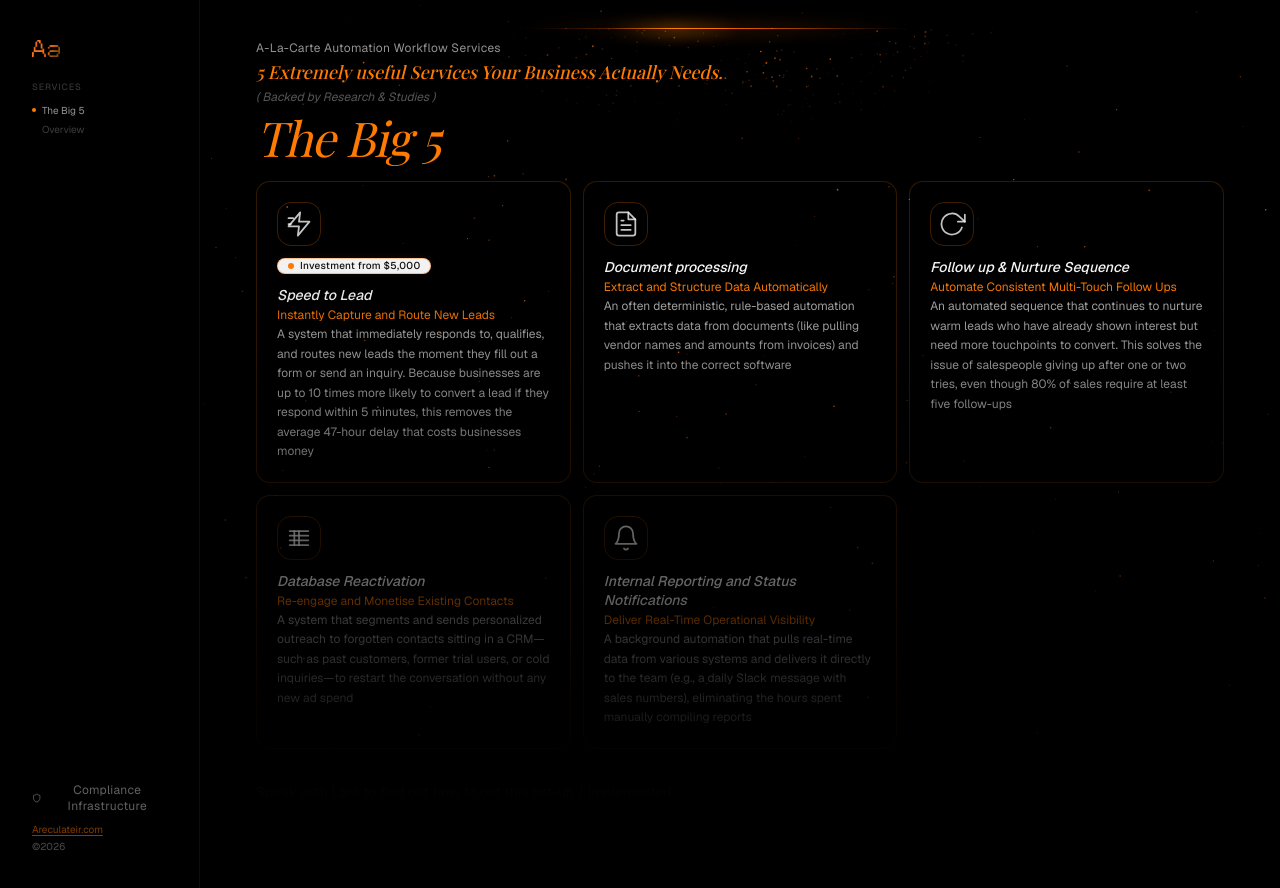
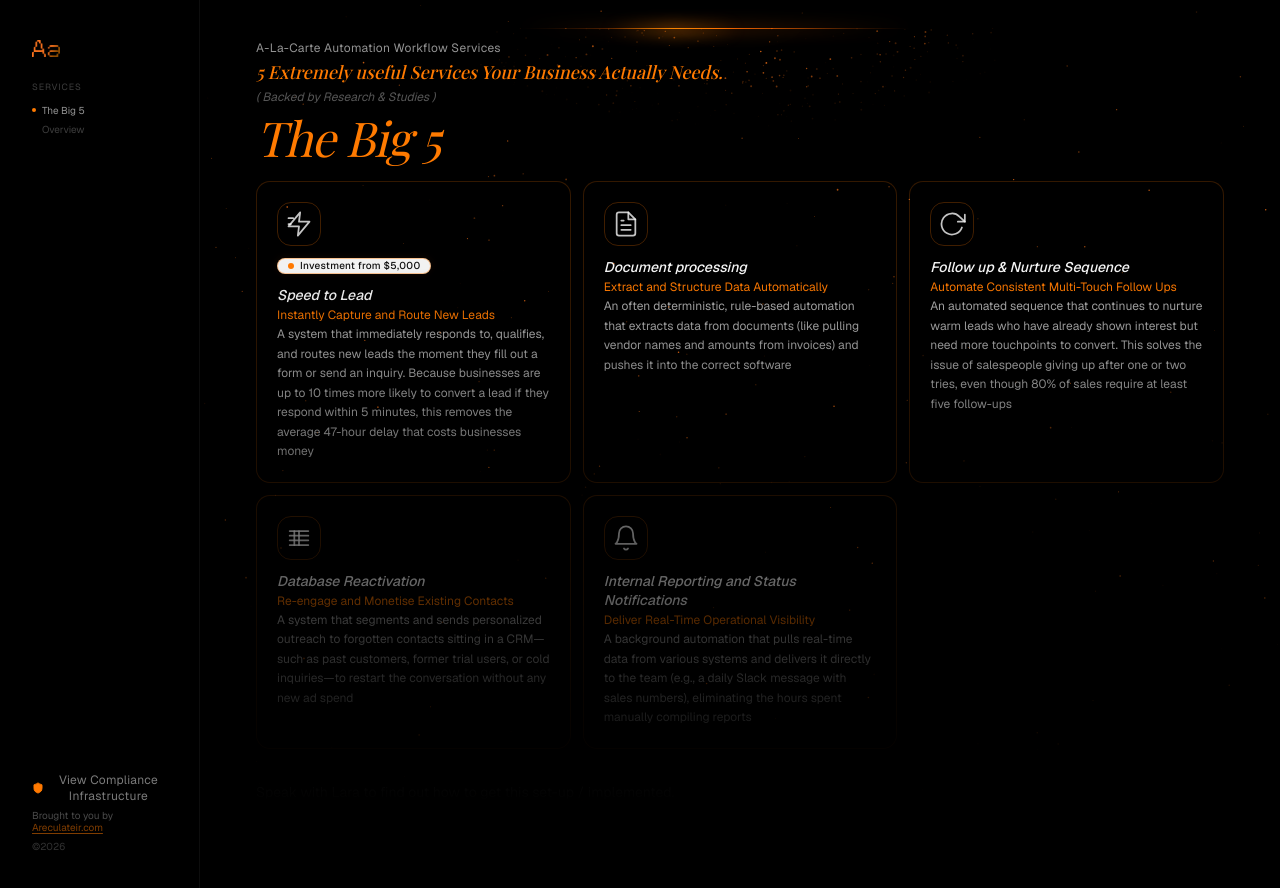
Before and after one commit to telluricaquarian/areculateirservices, a Next.js app: page / in a window 1280 px wide. Shown: the top 888 px of the page. Built offline with nearby package versions, Linux system fonts and the light colour scheme; a web font is replaced by a local one.

Commit message:
Refine sidebar compliance footer to match Figma

```diff
--- a/app/page.tsx
+++ b/app/page.tsx
@@ -35,22 +35,23 @@ export default function Home() {
               </div>
             </div>
           </div>
-          {/* Bottom: compliance footer with orange ambient glow */}
-          <div className="relative flex flex-col gap-0.5 text-[10px] text-foreground/30 leading-tight">
-            {/* Orange footer glow — anchored to this footer region */}
-            <div className="absolute inset-x-0 bottom-0 h-24 pointer-events-none -z-10">
-              <div className="absolute inset-0 bg-gradient-to-t from-orange-500/[0.07] via-orange-500/[0.03] to-transparent rounded-sm" />
-            </div>
+          {/* Bottom: compliance footer */}
+          <div className="relative flex flex-col gap-1.5 text-[10px] leading-tight">
+            {/* Barely-there orange ambient — bottom-anchored */}
+            <div className="absolute inset-x-0 bottom-0 h-16 pointer-events-none -z-10 bg-gradient-to-t from-orange-500/[0.04] to-transparent" />
             <ComplianceModal />
+            <p className="text-foreground/30">
+              Brought to you by{" "}
               <a
                 href="https://areculateir.com"
                 target="_blank"
                 rel="noopener noreferrer"
-              className="mt-2 text-primary/50 underline underline-offset-2 hover:text-primary/70 transition-colors"
+                className="text-primary/50 underline underline-offset-2 hover:text-primary/70 transition-colors"
               >
                 Areculateir.com
               </a>
-            <span className="mt-0.5">©2026</span>
+            </p>
+            <span className="text-foreground/20">©2026</span>
           </div>
         </div>
 
--- a/components/ComplianceModal.tsx
+++ b/components/ComplianceModal.tsx
@@ -23,9 +23,9 @@ export default function ComplianceModal() {
   return (
     <Dialog>
       <DialogTrigger asChild>
-        <button className="inline-flex items-center gap-1.5 text-foreground/40 text-[11px] md:text-xs tracking-wide hover:text-primary transition-colors">
-          <Shield className="w-3 h-3" />
-          Compliance Infrastructure
+        <button className="inline-flex items-center gap-1.5 text-foreground/50 text-[10px] md:text-xs tracking-wide hover:text-foreground/80 transition-colors group">
+          <Shield className="w-3 h-3 fill-[#FF7900] text-[#FF7900] flex-shrink-0" />
+          View Compliance Infrastructure
         </button>
       </DialogTrigger>
 
```
Lines whose indentation alone changed are shown as unchanged.
